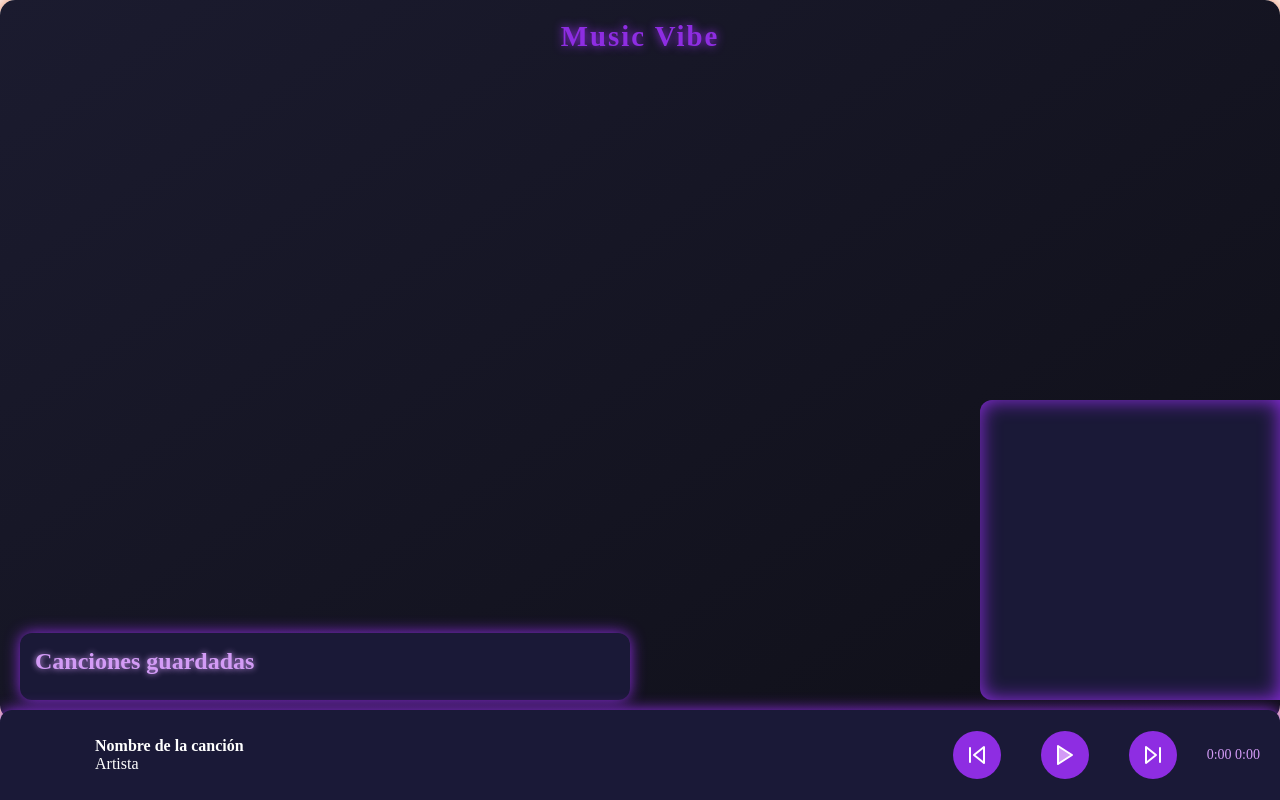
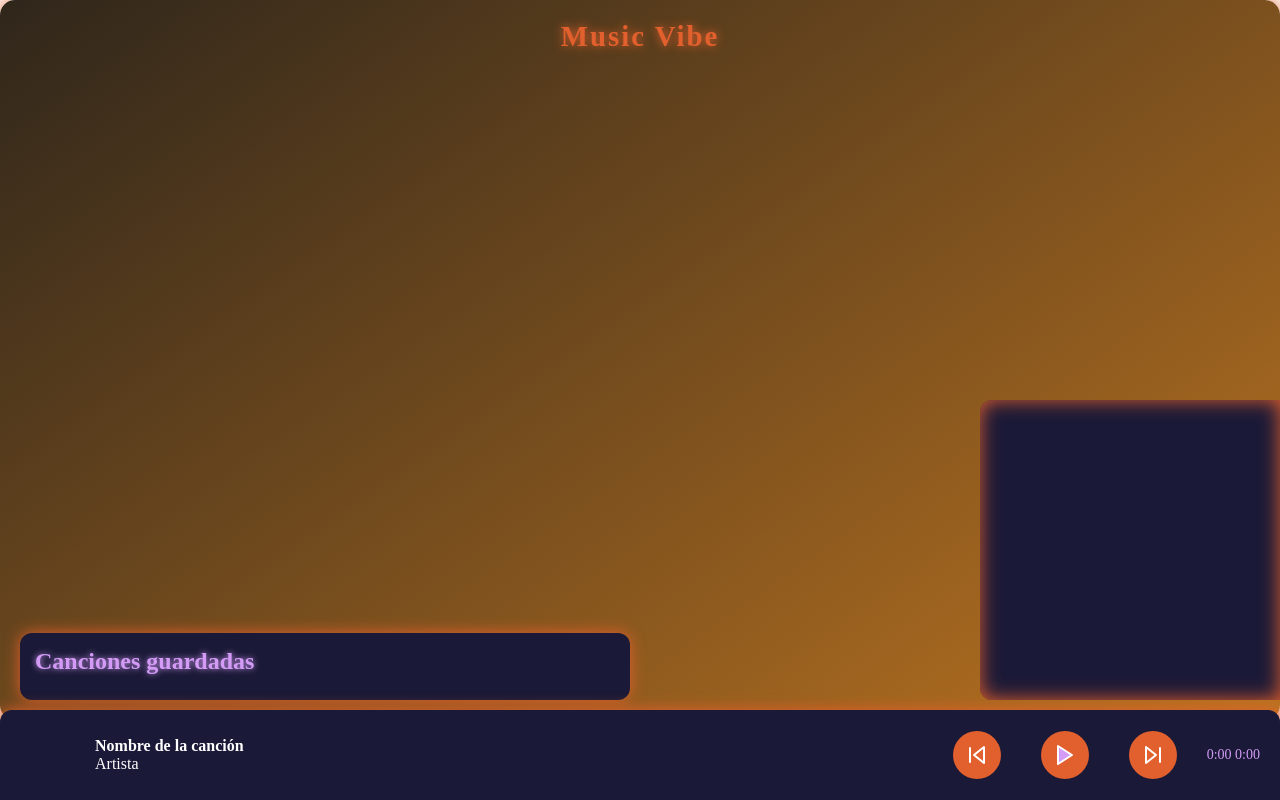
Before and after one commit to BRANDON-VILLANUEVA137/MusicFy, a website: page views/play.html in a window 1280 px wide. Drawn offline with Linux system fonts and the light colour scheme; no server answers.

Commit message:
Cambio de color version 2

```diff
--- a/Public/css/reproductor.css
+++ b/Public/css/reproductor.css
@@ -25,7 +25,7 @@
   grid-template-columns: 1fr 1fr;
   grid-template-rows: auto 1fr;
   gap: 20px;
-  background: linear-gradient(145deg, #1b1b2f 0%, #0f0f17 100%);
+  background: linear-gradient(145deg, #2f261b 0%, #bb7320 100%);
   box-shadow: 0 0 20px #e2602d;
   border-radius: 15px;
   padding: 20px;
@@ -35,8 +35,8 @@ header {
   grid-column: 1 / -1;
   text-align: center;
   margin-bottom: 10px;
-  color: #8e2de2;
-  text-shadow: 0 0 10px #8e2de2;
+  color: #e2602d;
+  text-shadow: 0 0 10px #e2602d;
 }
 
 header h1 {
@@ -60,7 +60,7 @@ footer {
   width: 100%;
   background: #1a1937;
   border-radius: 12px 12px 0 0;
-  box-shadow: 0 0 15px #8e2de2;
+  box-shadow: 0 0 15px #e2602d;
   padding: 15px 20px;
   display: flex;
   justify-content: space-between;
@@ -118,7 +118,7 @@ footer {
 }
 
 .btn {
-  background-color: #8e2de2;
+  background-color: #e2602d;
   border: none;
   border-radius: 50%;
   width: 48px;
@@ -153,7 +153,7 @@ footer {
   background: #1a1937;
   border-radius: 12px;
   padding: 15px;
-  box-shadow: 0 0 15px #8e2de2;
+  box-shadow: 0 0 15px #e2602d;
   overflow-y: auto;
   max-height: 30vh;
   margin-top: 10px;
@@ -194,7 +194,7 @@ footer {
   background: #1a1937;
   border-radius: 12px 0 0 12px;
   padding: 10px;
-  box-shadow: inset 0 0 20px #8e2de2;
+  box-shadow: inset 0 0 20px #e2602d;
   z-index: 999;            /* Para que quede sobre otros elementos */
 }
 
@@ -219,7 +219,7 @@ footer {
 }
 
 .song.active {
-  background: #8e2de2;
+  background: #e2602d;
   color: white;
   box-shadow: 0 0 15px #d39bf6;
 }
@@ -262,7 +262,7 @@ footer {
 
 .playlist::-webkit-scrollbar-thumb,
 .liked-songs::-webkit-scrollbar-thumb {
-  background: #8e2de2;
+  background: #e2602d;
   border-radius: 5px;
 }
 
```
